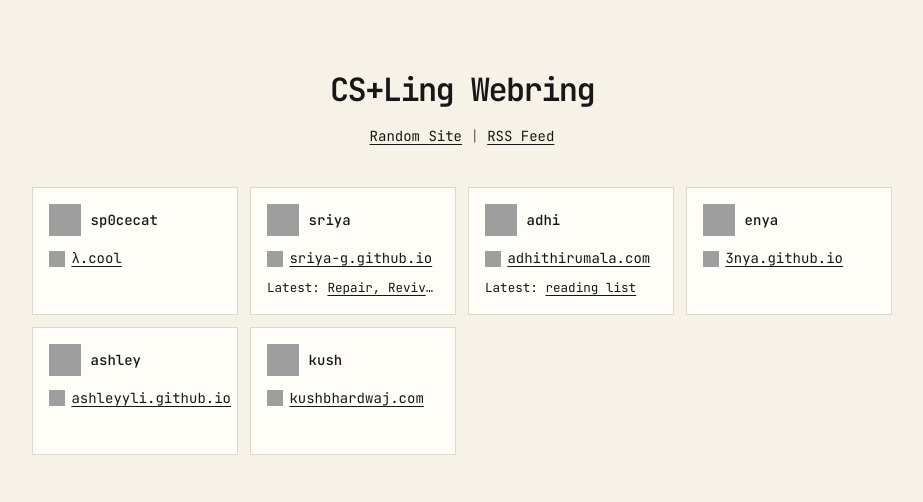
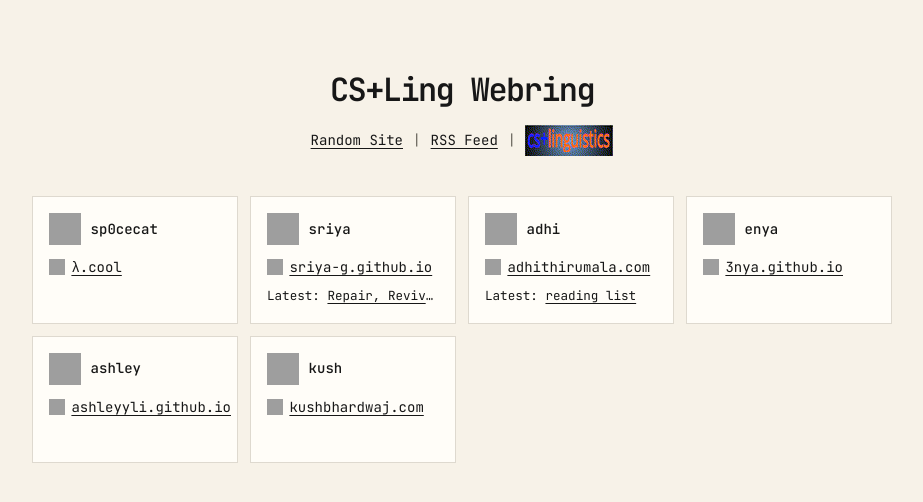
Before and after one commit to csplusling/csplusling.github.io, a plain HTML site: page index.html in a window 1280 px wide. Shown: the whole page, without its empty margins (178-1101 px from the left). Drawn offline with Linux system fonts and the light colour scheme; grey boxes are pictures that could not be loaded.

Commit message:
add banner

```diff
--- a/index.html
+++ b/index.html
@@ -40,9 +40,19 @@
       letter-spacing: -0.05em;
     }
 
-    body > p {
+    .header-links {
+      display: flex;
+      align-items: center;
+      justify-content: center;
+      gap: 0.6rem;
       margin: 0.6rem 0 2.5rem;
       color: var(--muted);
+    }
+
+    .header-links img {
+      display: block;
+      width: 88px;
+      height: 31px;
     }
 
     a {
@@ -105,7 +115,13 @@
 </head>
 <body>
 <h1>CS+Ling Webring</h1>
-<p><a href="#" id="random-site">Random Site</a> | <a href="feed.xml">RSS Feed</a></p>
+<nav class="header-links" aria-label="Webring links">
+<a href="#" id="random-site">Random Site</a>
+<span aria-hidden="true">|</span>
+<a href="feed.xml">RSS Feed</a>
+<span aria-hidden="true">|</span>
+<a href="assets/csling-banner.gif" aria-label="View CS+Ling Webring banner"><img src="assets/csling-banner.gif" alt="CS+Linguistics Webring" width="88" height="31"/></a>
+</nav>
 <div class="container">
 <div class="grid">
 <!-- MEMBER -->
```
Also changed, not shown: assets/csling-banner.gif (added).
